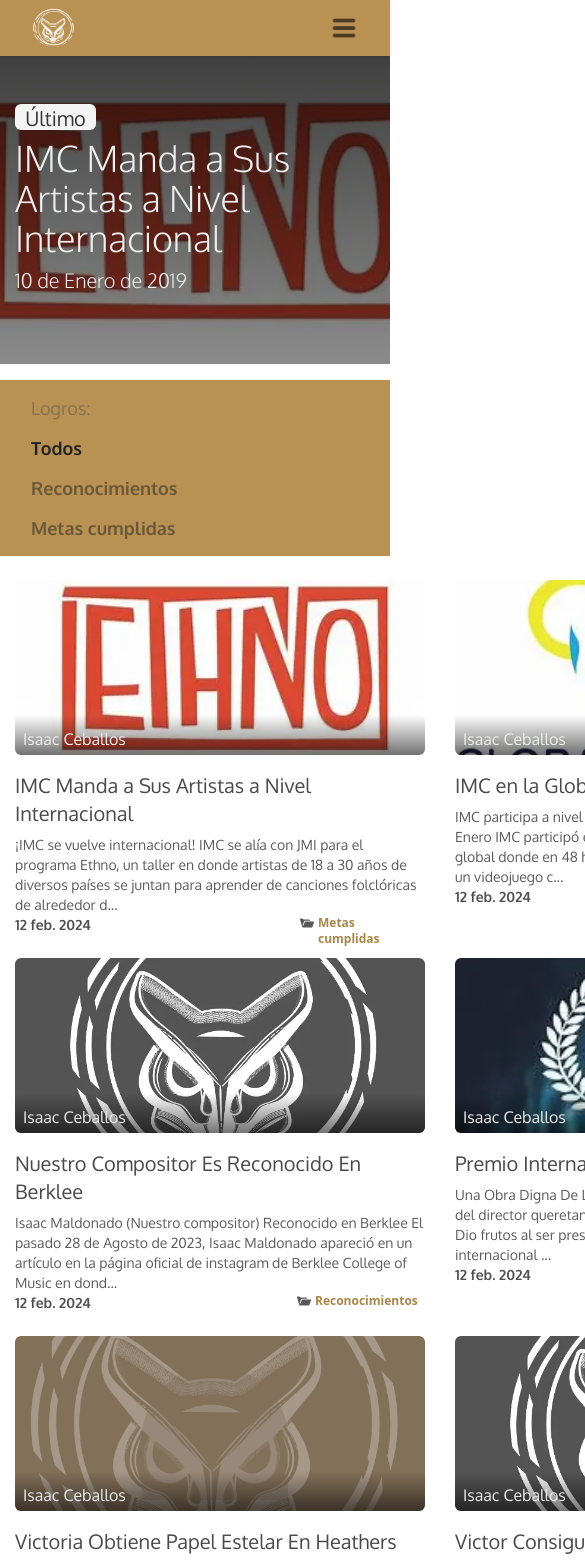
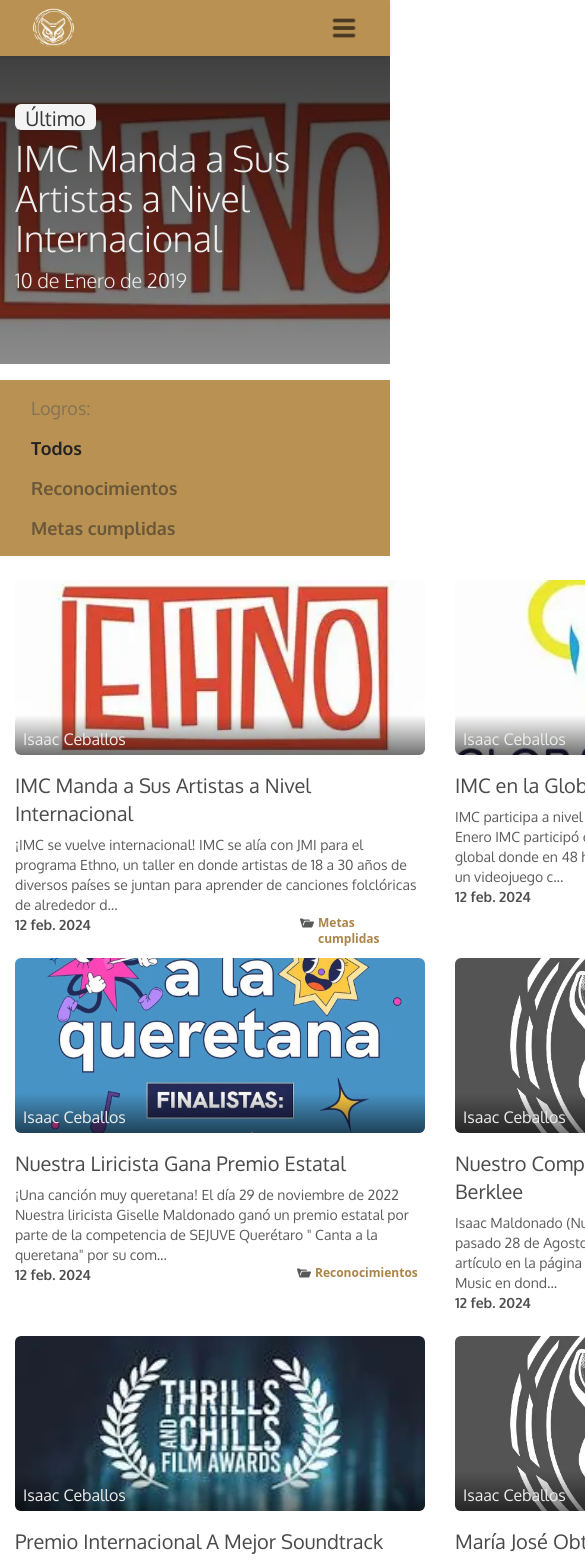
Before and after one commit to saulkurosaki/IZTAC-MUSIC-COMPANY, a Next.js app: page /blog in a window 390 px wide. Shown: the top 1560 px of the page, 585 px wide, since content can reach past the window. Built offline with nearby package versions, Linux system fonts and the light colour scheme.

Commit message:
feat(BlogPosts): implement the on large devices responsive layout

```diff
--- a/components/blog/BlogPosts.tsx
+++ b/components/blog/BlogPosts.tsx
@@ -3,8 +3,8 @@
 
 const BlogPosts = () => {
   return (
-    <section className="w-full h-[1181px]">
-      <div className="container w-[1320px] h-full px-0 py-6">
+    <section className="w-full xl:h-[1181px] max-xl:h-[1541px]">
+      <div className="container xl:w-[1320px] max-xl:w-[960px] h-full px-0 py-6">
         <div className="w-full h-full flex flex-wrap">
           {allBlogPosts.map((post, index) => (
             <BlogCard
```
